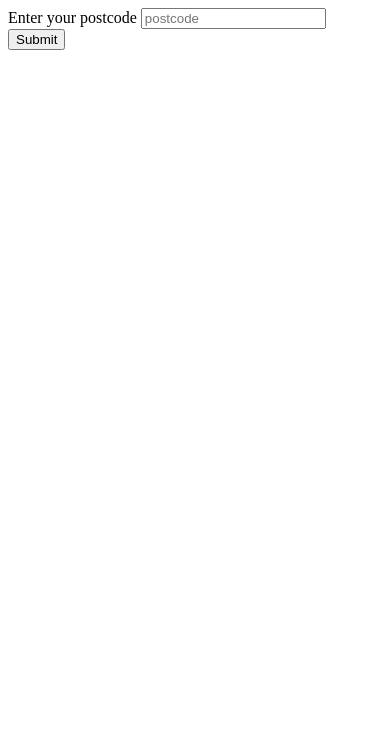
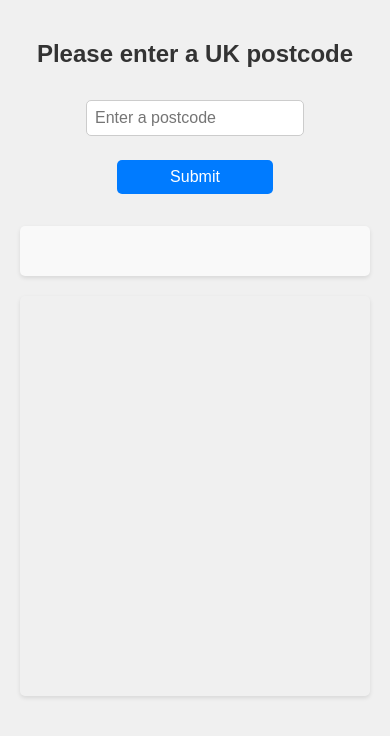
Before and after one commit to e-gonzalez-munoz/project-2, a plain HTML site: page index.html in a window 390 px wide. Drawn offline with nearby package versions, Linux system fonts and the light colour scheme.

Commit message:
Commit to repo

```diff
--- a/index.html
+++ b/index.html
@@ -7,36 +7,19 @@
     <title>Weather App</title>
     <!-- Include Leaflet.js library -->
     <link rel="stylesheet" href="https://unpkg.com/leaflet/dist/leaflet.css" />
+    <link rel="stylesheet" href="style.css">
     <script defer src="script.js"></script>
-    <style>
-        /* Style for weather data */
-        .weather-data {
-            margin-top: 20px;
-        }
-
-        .weather-data div {
-            margin-bottom: 10px;
-        }
-
-        /* Style for FourSquare data */
-        .fs-data {
-            margin-top: 20px;
-        }
-
-        .fs-data div {
-            margin-bottom: 10px;
-        }
-    </style>
 </head>
 
 <body>
     <section>
-        <!-- User input form -->
+
+        <h1 class="intro">Please enter a UK postcode</h1>
         <form id="postcodeForm">
-            <label for="postCode">Enter your postcode</label>
-            <input type="text" id="postCode" placeholder="postcode" required>
-            <button type="submit">Submit</button>
+            <input class="form" type="text" id="postCode" placeholder="Enter a postcode" required>
+            <button class="form" type="submit">Submit</button>
         </form>
+
         <!-- Weather data display -->
         <div class="weather-data">
             <div id="temperature"> </div>
--- a/script.js
+++ b/script.js
@@ -93,7 +93,7 @@ const displayWeatherData = (weatherData) => {
     const location = weatherData.name;
 
     // Convert temperature from Kelvin to Celsius
-    const temperatureCelsius = (temperature - 273.15).toFixed(2);
+    const temperatureCelsius = Math.trunc(temperature - 273.15);
 
     // Update HTML elements with weather information
     temperatureElement.textContent = `Temperature: ${temperatureCelsius}°C`;
@@ -112,7 +112,7 @@ const displayFourSquareData = (fourSquareData) => {
         venueDiv.classList.add('venue');
 
         const nameElement = document.createElement('div');
-        nameElement.textContent = `Name: ${venue.name}`;
+        nameElement.textContent = `${venue.name}`;
         venueDiv.appendChild(nameElement);
 
         const categoriesElement = document.createElement('div');
--- /dev/null
+++ b/style.css
@@ -0,0 +1,141 @@
+.intro {
+    display: flex;
+    justify-content: center;
+    align-items: center;
+}
+
+/* Style for the form */
+form {
+    margin-bottom: 20px;
+    display: flex;
+    justify-content: center;
+    align-items: center;
+}
+
+.form {
+    margin: 1rem;
+}
+
+
+@media (max-width: 676px) {
+    form {
+        margin: 0.75rem;
+        flex-direction: column;
+    }
+
+    form .postcode {
+        width: 100%;
+    }
+
+    form button {
+        width: 48%;
+    }
+
+    .form {
+        margin: 0.75rem;
+    }
+
+}
+
+label {
+    font-size: 16px;
+    color: #333;
+}
+
+input[type="text"] {
+    padding: 8px;
+    border: 1px solid #ccc;
+    border-radius: 5px;
+    font-size: 16px;
+    width: 200px;
+}
+
+button[type="submit"] {
+    padding: 8px 16px;
+    background-color: #007bff;
+    color: #fff;
+    border: none;
+    border-radius: 5px;
+    font-size: 16px;
+    cursor: pointer;
+}
+
+button[type="submit"]:hover {
+    background-color: #0056b3;
+}
+
+/* General styles */
+body {
+    font-family: Arial, sans-serif;
+    background-color: #f0f0f0;
+    color: #333;
+    margin: 0;
+    padding: 0;
+}
+
+section {
+    max-width: 800px;
+    margin: 0 auto;
+    padding: 20px;
+}
+
+/* Style for weather data */
+.weather-data {
+    margin-top: 20px;
+    padding: 20px;
+    background-color: #f9f9f9;
+    border-radius: 5px;
+    box-shadow: 0 2px 4px rgba(0, 0, 0, 0.1);
+}
+
+.weather-data div {
+    margin-bottom: 10px;
+}
+
+#temperature {
+    font-size: 24px;
+    font-weight: bold;
+    color: #333;
+}
+
+#conditions {
+    font-size: 16px;
+}
+
+#location {
+    font-size: 18px;
+    font-style: italic;
+    color: #555;
+}
+
+/* Style for map */
+#map {
+    margin-top: 20px;
+    border-radius: 5px;
+    overflow: hidden;
+    box-shadow: 0 2px 4px rgba(0, 0, 0, 0.1);
+}
+
+/* Style for FourSquare data */
+.fs-data {
+    margin-top: 20px;
+}
+
+.venue {
+    margin-bottom: 20px;
+    padding: 15px;
+    background-color: #f9f9f9;
+    border-radius: 5px;
+    box-shadow: 0 2px 4px rgba(0, 0, 0, 0.1);
+}
+
+.venue div {
+    margin-bottom: 5px;
+}
+
+/* Style for error message */
+.error-message {
+    color: #ff0000;
+    font-size: 14px;
+    margin-top: 10px;
+}
```
